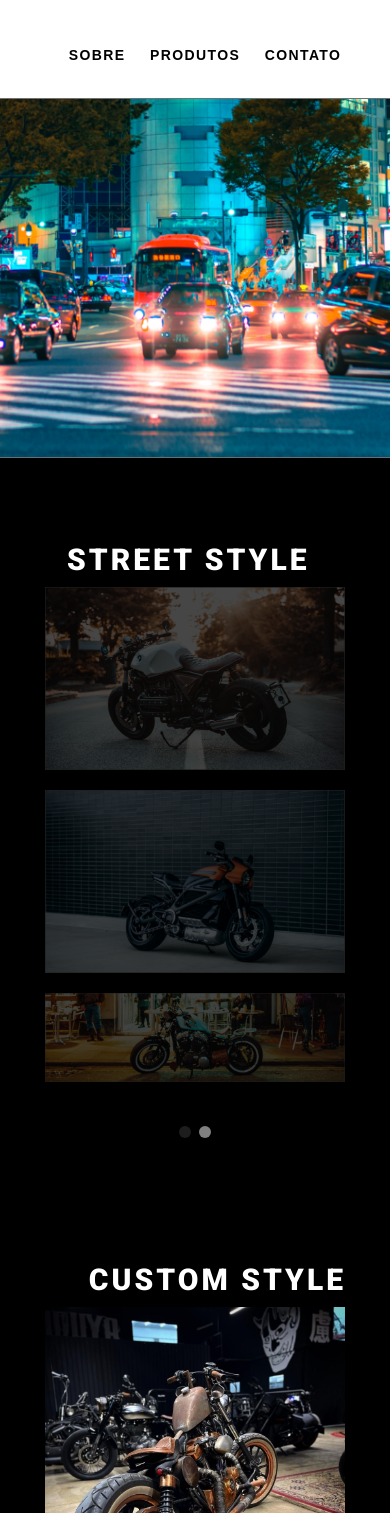
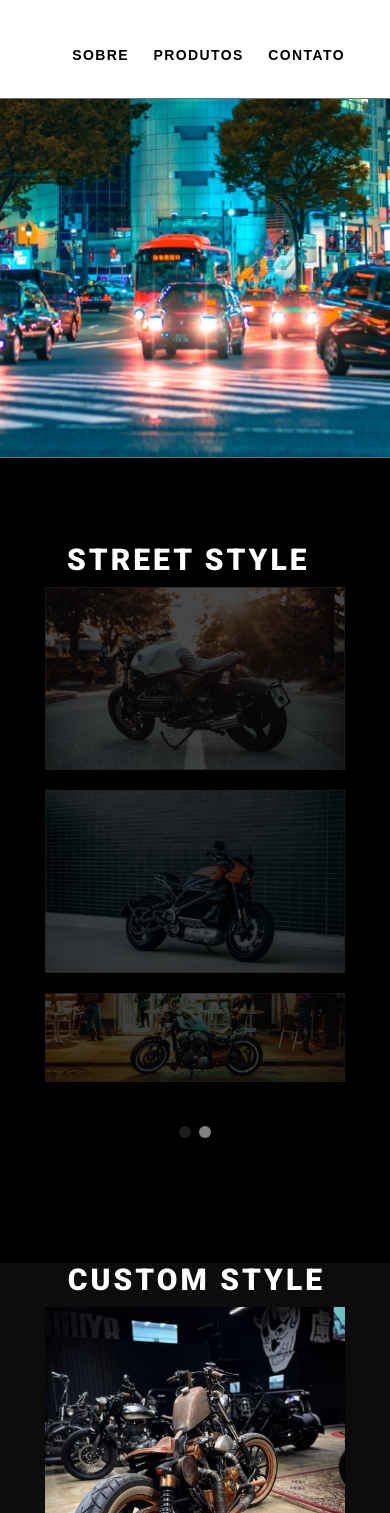
Before and after one commit to Stack-Peter/Shibuya-Garage-LV01, a plain HTML site: page produtos.html in a window 390 px wide. Shown: the part 87-1600 px from the top of the page. Drawn offline with Linux system fonts and the light colour scheme.

Commit message:
Update style-prod.css

```diff
--- a/assets/css/style-prod.css
+++ b/assets/css/style-prod.css
@@ -109,14 +109,14 @@ body {
     width: 100%;
     height: 1060px;
     margin-top: 20px;
-    background: #000000;
+    background: #0f0f0fda;
 }
 
 .intro-prod-2 h2 {
     color: #ffffff;
     text-align: right;
     margin-bottom: 10px;
-    margin-right: 67px;
+    margin-right: 62.5px;
     margin-left: 300px;
     text-transform: uppercase;
     font-weight: bold;
@@ -223,6 +223,10 @@ body {
         height: 895px;
     }
 
+    .intro-prod-2 h2 {
+        margin-right: 7px;
+    }
+
     .contato-end {
         margin-top: 10px;
         margin-left: 337px;
@@ -251,10 +255,6 @@ body {
         margin-left: 68px;
     }
 
-    .list {
-        text-align: center;
-    }
-
     .intro-prod-2 {
         height: 1500px;
     }
@@ -264,8 +264,7 @@ body {
     }
 
     .intro-prod-2 h2 {
-        margin-left: -99px;
-        overflow: visible;
+        margin-left: -120px;
     }
 
     .vintage {
```
